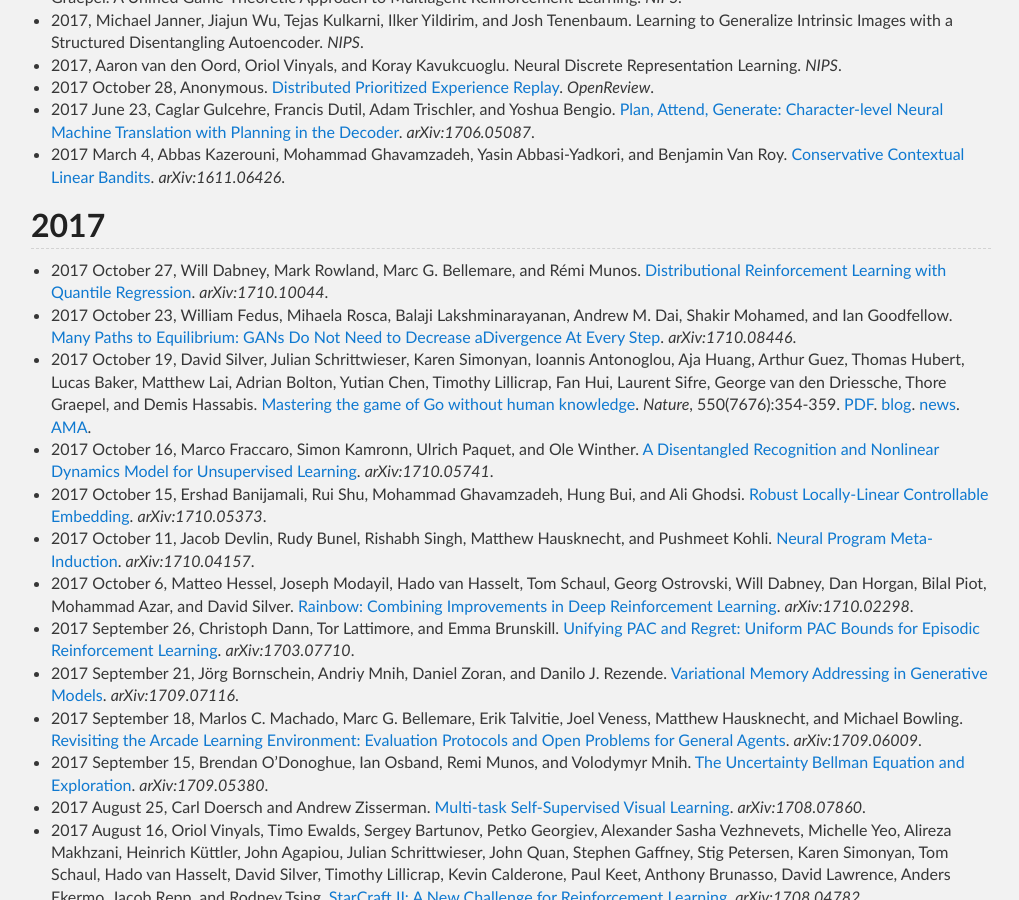
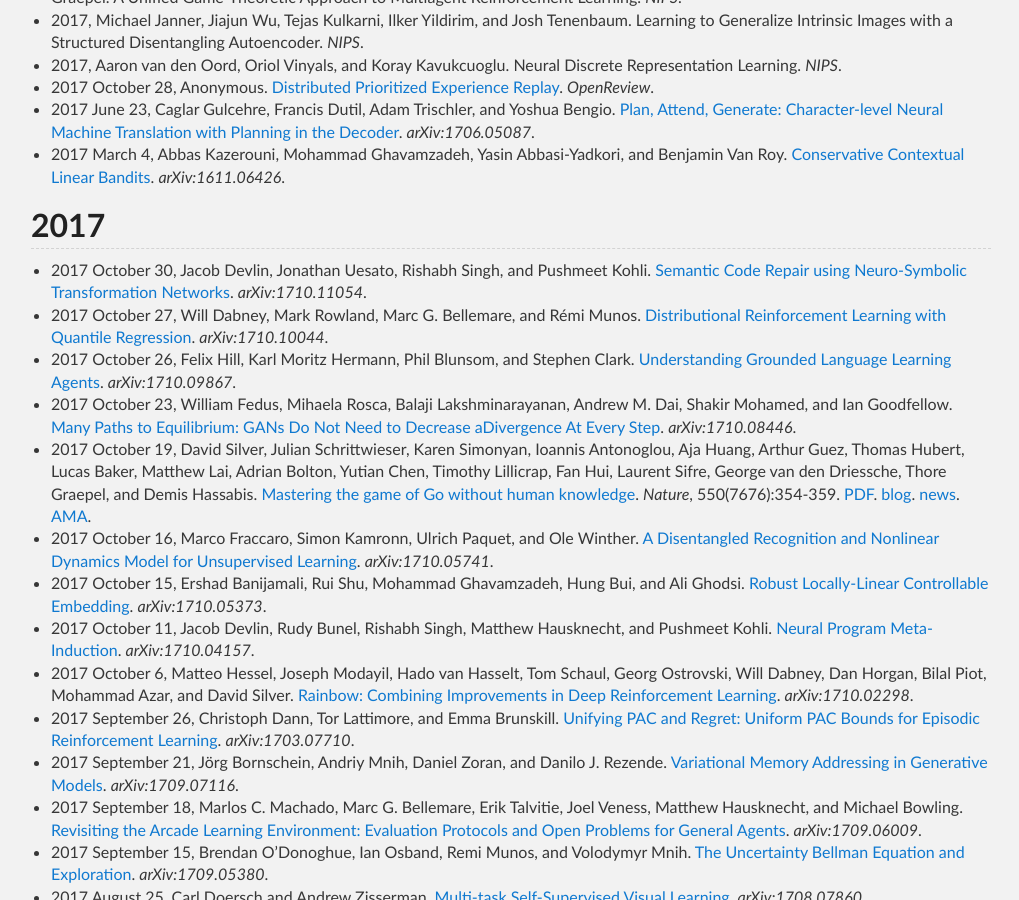
Before and after one commit to Tonywuhk/realai.org, a Jekyll site: the page built from research-groups/publications/deepmind.md, in a window 1280 px wide and 900 px high, scrolled down 441 px. Shown: the whole window, without its empty margins (129-1148 px from the left). Built offline with Jekyll 4.4.1, drawn with Linux system fonts in a browser that asks for light colours; our own code applies the rules of GitHub Pages for plain Markdown files; formulas are drawn with MathJax 3; the repository's description, which GitHub fills in, is left out; some of the changed text lies outside the part shown.

Commit message:
Update files

```diff
--- a/research-groups/publications/deepmind.md
+++ b/research-groups/publications/deepmind.md
@@ -21,7 +21,9 @@
 
 ## 2017
 
+* 2017 October 30, Jacob Devlin, Jonathan Uesato, Rishabh Singh, and Pushmeet Kohli. [Semantic Code Repair using Neuro-Symbolic Transformation Networks](https://arxiv.org/abs/1710.11054). *arXiv:1710.11054*.
 * 2017 October 27, Will Dabney, Mark Rowland, Marc G. Bellemare, and Rémi Munos. [Distributional Reinforcement Learning with Quantile Regression](https://arxiv.org/abs/1710.10044). *arXiv:1710.10044*.
+* 2017 October 26, Felix Hill, Karl Moritz Hermann, Phil Blunsom, and Stephen Clark. [Understanding Grounded Language Learning Agents](https://arxiv.org/abs/1710.09867). *arXiv:1710.09867*.
 * 2017 October 23, William Fedus, Mihaela Rosca, Balaji Lakshminarayanan, Andrew M. Dai, Shakir Mohamed, and Ian Goodfellow. [Many Paths to Equilibrium: GANs Do Not Need to Decrease aDivergence At Every Step](https://arxiv.org/abs/1710.08446). *arXiv:1710.08446*.
 * 2017 October 19, David Silver, Julian Schrittwieser, Karen Simonyan, Ioannis Antonoglou, Aja Huang, Arthur Guez, Thomas Hubert, Lucas Baker, Matthew Lai, Adrian Bolton, Yutian Chen, Timothy Lillicrap, Fan Hui, Laurent Sifre, George van den Driessche, Thore Graepel, and Demis Hassabis. [Mastering the game of Go without human knowledge](https://www.nature.com/nature/journal/v550/n7676/full/nature24270.html). *Nature*, 550(7676):354-359. [PDF](https://www.nature.com/articles/nature24270.epdf?author_access_token=VJXbVjaSHxFoctQQ4p2k4tRgN0jAjWel9jnR3ZoTv0PVW4gB86EEpGqTRDtpIz-2rmo8-KG06gqVobU5NSCFeHILHcVFUeMsbvwS-lxjqQGg98faovwjxeTUgZAUMnRQ). [blog](https://deepmind.com/blog/alphago-zero-learning-scratch/). [news](http://www.nature.com/news/self-taught-ai-is-best-yet-at-strategy-game-go-1.22858). [AMA](https://www.reddit.com/r/MachineLearning/comments/76xjb5/ama_we_are_david_silver_and_julian_schrittwieser/).
 * 2017 October 16, Marco Fraccaro, Simon Kamronn, Ulrich Paquet, and Ole Winther. [A Disentangled Recognition and Nonlinear Dynamics Model for Unsupervised Learning](https://arxiv.org/abs/1710.05741). *arXiv:1710.05741*.
@@ -82,6 +84,7 @@
 * 2017 May 30, John Aslanides, Jan Leike, and Marcus Hutter. [Universal Reinforcement Learning Algorithms: Survey and Experiments](https://arxiv.org/abs/1705.10557). *arXiv:1705.10557*.
 * 2017 May 27, Rico Jonschkowski, Roland Hafner, Jonathan Scholz, and Martin Riedmiller. [PVEs: Position-Velocity Encoders for Unsupervised Learning of Structured State Representations](https://arxiv.org/abs/1705.09805). *arXiv:1705.09805*.
 * 2017 May 25, Chris J. Maddison, Dieterich Lawson, George Tucker, Nicolas Heess, Mohammad Norouzi, Andriy Mnih, Arnaud Doucet, and Yee Whye Teh. [Filtering Variational Objectives](https://arxiv.org/abs/1705.09279). *arXiv:1705.09279*.
+* 2017 May 25, Jean Maillard, Stephen Clark, and Dani Yogatama. [Jointly Learning Sentence Embeddings and Syntax with Unsupervised Tree-LSTMs](https://arxiv.org/abs/1705.09189). *arXiv:1705.09189*.
 * 2017 May 23, Tom Everitt, Victoria Krakovna, Laurent Orseau, Marcus Hutter, and Shane Legg. [Reinforcement Learning with a Corrupted Reward Channel](https://arxiv.org/abs/1705.08417). *arXiv:1705.08417*.
 * 2017 May 23, Relja Arandjelović and Andrew Zisserman. [Look, Listen and Learn](https://arxiv.org/abs/1705.08168). *arXiv:1705.08168*.
 * 2017 May 22, Graham Neubig, Yoav Goldberg, and Chris Dyer. [On-the-fly Operation Batching in Dynamic Computation Graphs](https://arxiv.org/abs/1705.07860). *arXiv:1705.07860*.
```
Also changed, not shown: research-groups/publications/facebook-AI-research.md (+1 -0 lines).
